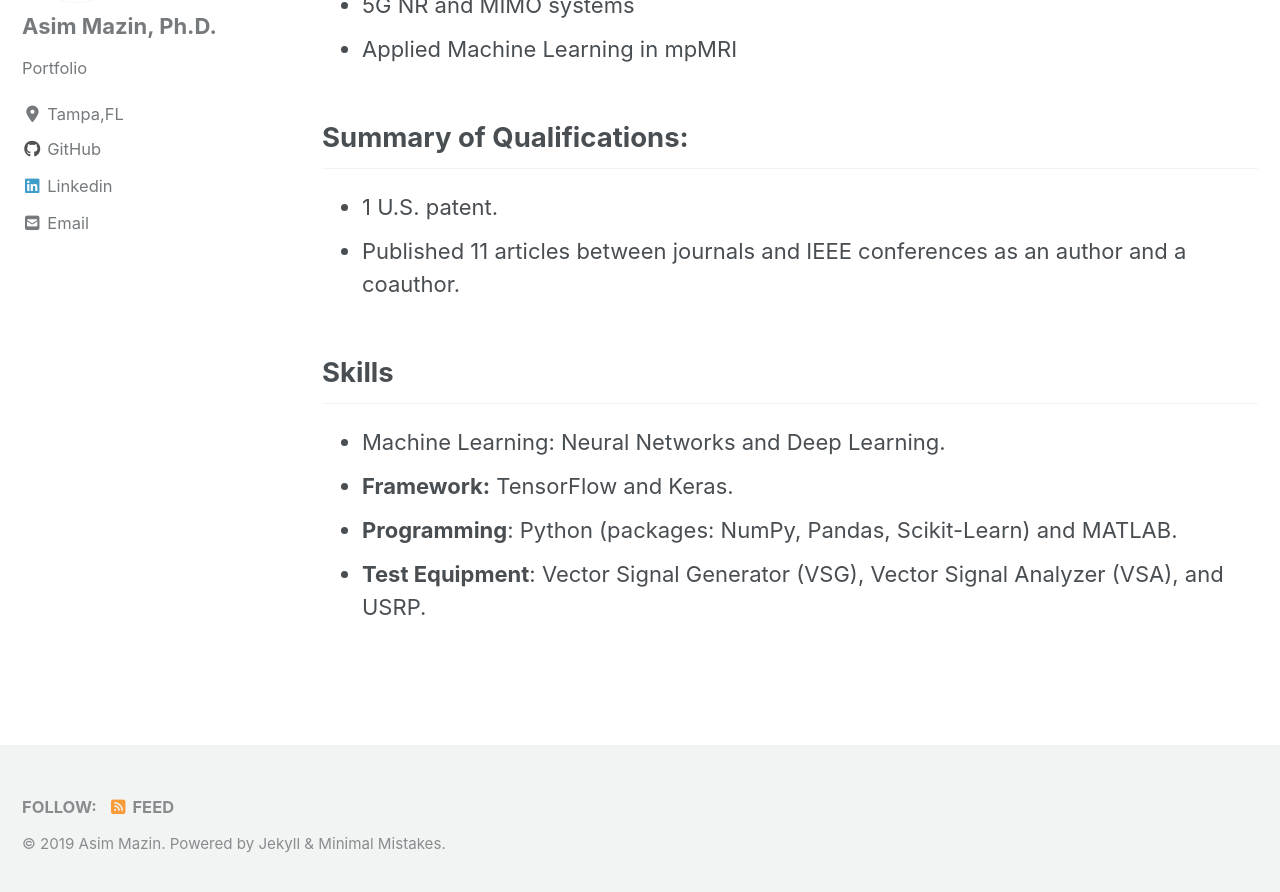
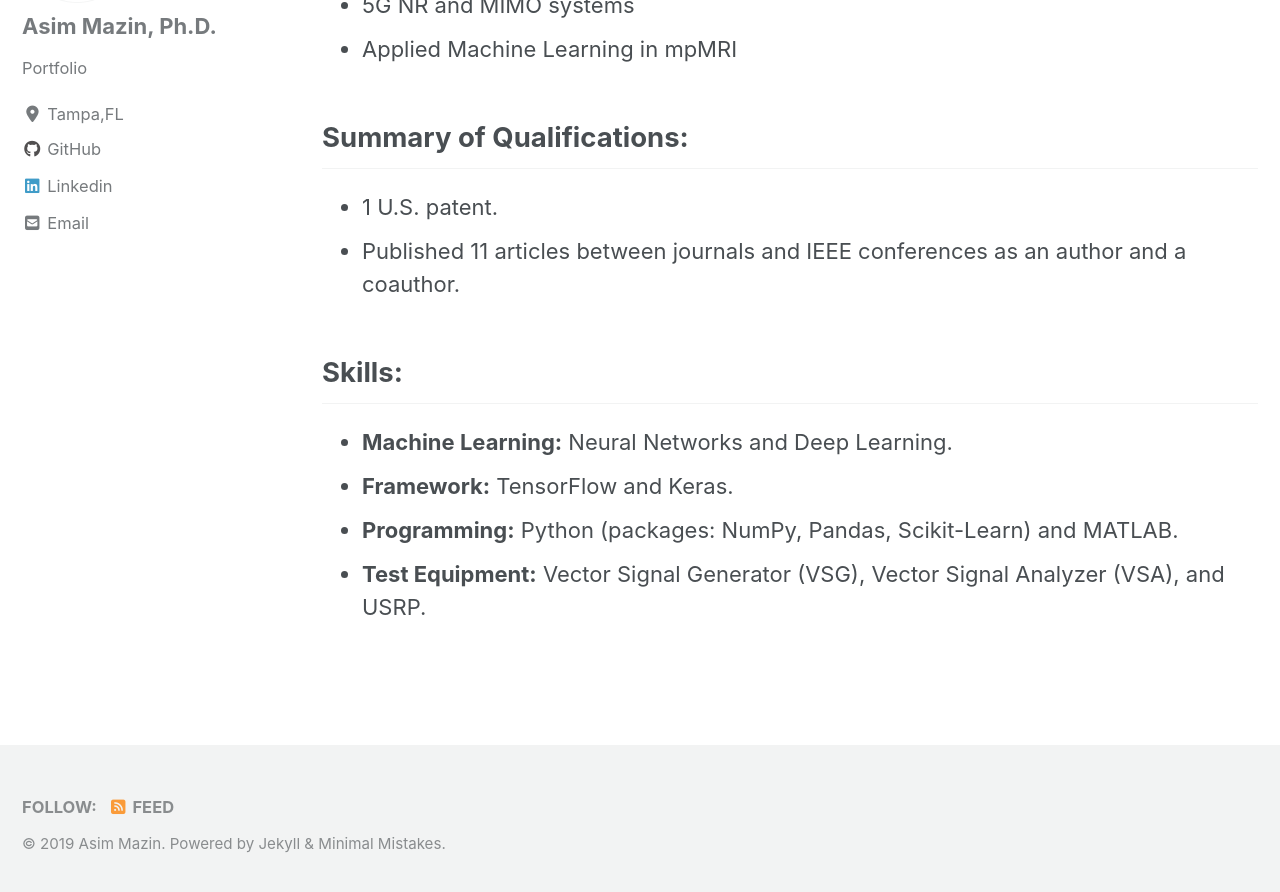
Before and after one commit to AsimMazin/Asimmazin.github.io, a Jekyll site: the page built from _pages/about.md, in a window 1280 px wide and 900 px high, scrolled down 749 px. Shown: the top 892 px of the window. Built offline with Jekyll 4.4.1, drawn with Linux system fonts in a browser that asks for light colours; cached includes are drawn as plain includes; nearby versions of some CDN libraries.

Commit message:
New Modifications

```diff
--- a/_pages/about.md
+++ b/_pages/about.md
@@ -21,8 +21,8 @@ His research interests include Physical Layer Security, multiple access in massi
 - 1 U.S. patent.
 - Published 11 articles between journals and IEEE conferences as an author and a coauthor.
 
-## Skills
-- Machine Learning: Neural Networks and Deep Learning.
+## Skills:
+- **Machine Learning:** Neural Networks and Deep Learning.
 - **Framework:** TensorFlow and Keras.
-- **Programming**: Python (packages: NumPy, Pandas, Scikit-Learn) and MATLAB.
-- **Test Equipment**: Vector Signal Generator (VSG), Vector Signal Analyzer (VSA), and  USRP.
+- **Programming:** Python (packages: NumPy, Pandas, Scikit-Learn) and MATLAB.
+- **Test Equipment:** Vector Signal Generator (VSG), Vector Signal Analyzer (VSA), and  USRP.
```
